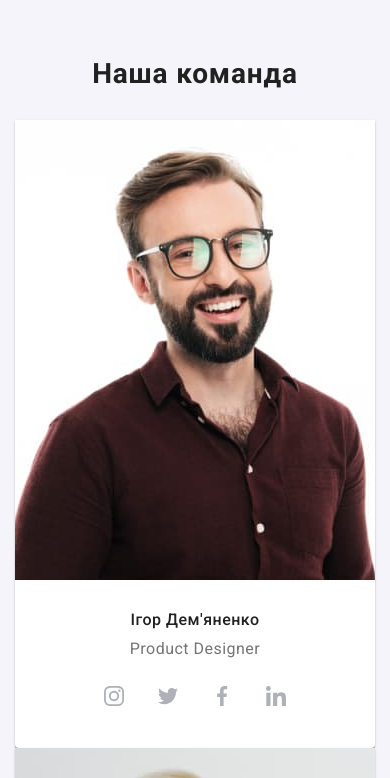
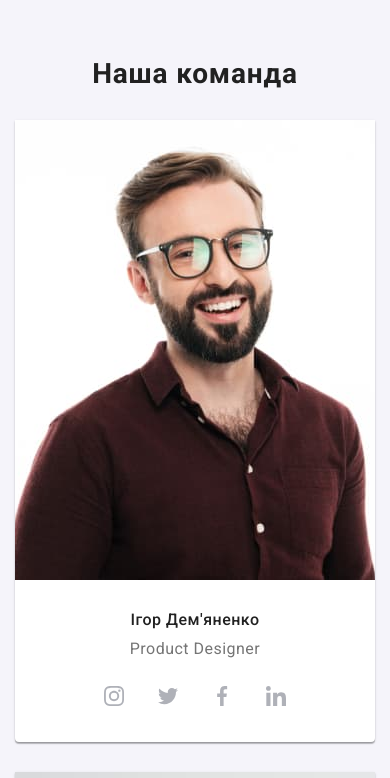
Before and after one commit to Andrii-Verhun/goit-markup-hw-08, a plain HTML site: page index.html in a window 390 px wide. Shown: the part 1600-2378 px from the top of the page. Drawn offline with nearby package versions, Linux system fonts and the light colour scheme.

Commit message:
Тим секция

```diff
--- a/sass/components/_team-section.scss
+++ b/sass/components/_team-section.scss
@@ -3,11 +3,18 @@
 
     &__list {
             list-style-type: none;
-            max-width: 450px;
+
+            @media (max-width: 767px) {
+                max-width: 450px;
+                margin-left: auto;
+                margin-right: auto;
+            }
 
             @media (min-width: 768px) {
                 display: flex;
                 gap: 30px;
+                justify-content: center;
+                flex-wrap: wrap;
             }
         }
 
@@ -15,8 +22,23 @@
         background: #FFF;
         box-shadow: 0px 1px 3px rgba(0, 0, 0, 0.12), 0px 1px 1px rgba(0, 0, 0, 0.14), 0px 2px 1px rgba(0, 0, 0, 0.2);
         border-radius: 0px 0px 4px 4px;
-        padding-bottom: 30px;
+        padding-bottom: 24px;
+
+        @media (max-width: 767px) {
+                margin-left: auto;
+                margin-right: auto;
+            }
+
+        @media (min-width:1200) {
+            padding-bottom: 30px;
+            }
         }
+
+    &__item:not(:last-child) {
+        @media (max-width: 767px) {
+                margin-bottom: 30px;
+            }
+    }
 
     &__foto {
         width: 450px;
@@ -40,6 +62,7 @@
         text-align: center;
         letter-spacing: 0.03em;
         margin: 30px 0 10px 0;
+        color: #212121;
         }
 
     &__member-profession {
```
Also changed, not shown: css/main.css, css/main.min.css, 2 other files.
